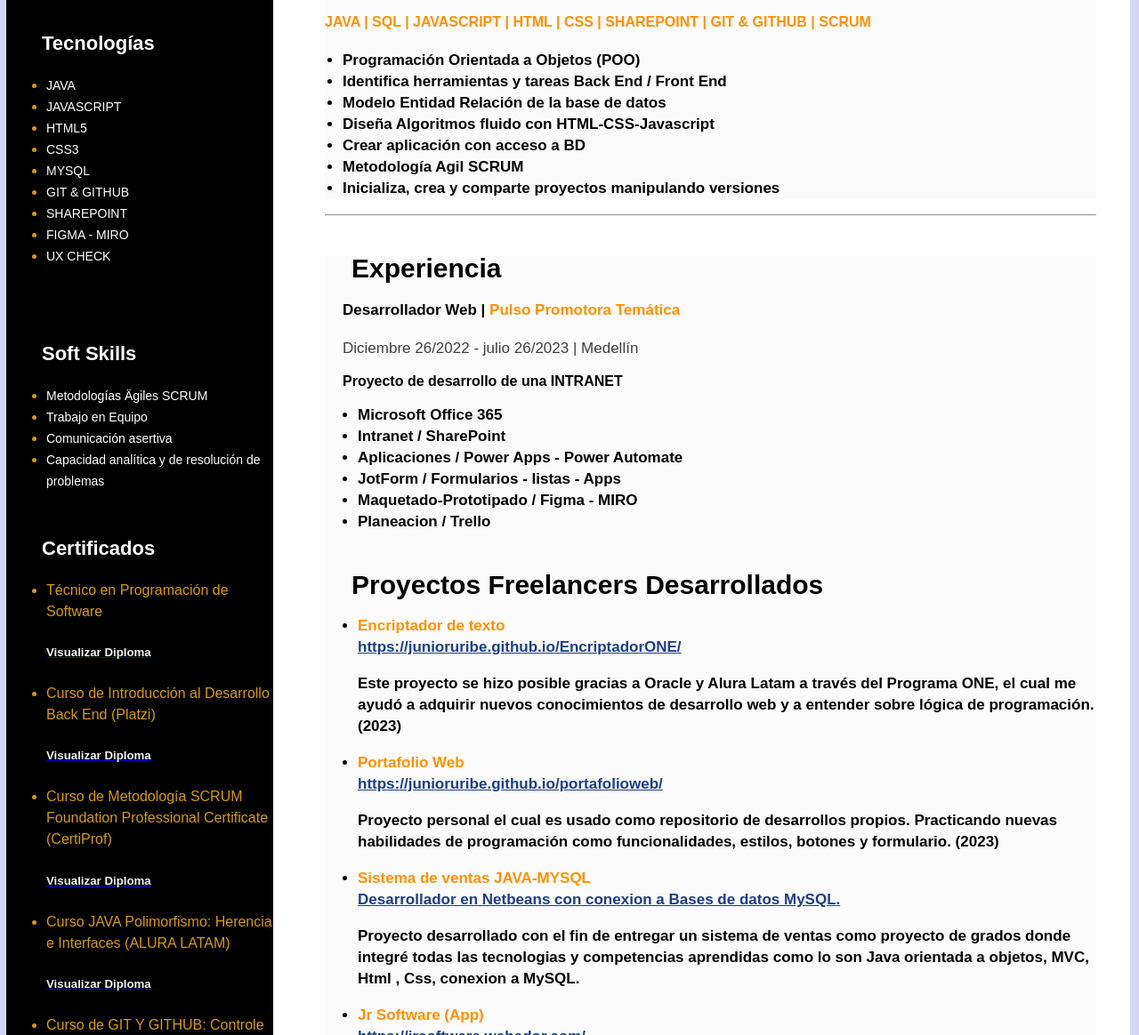
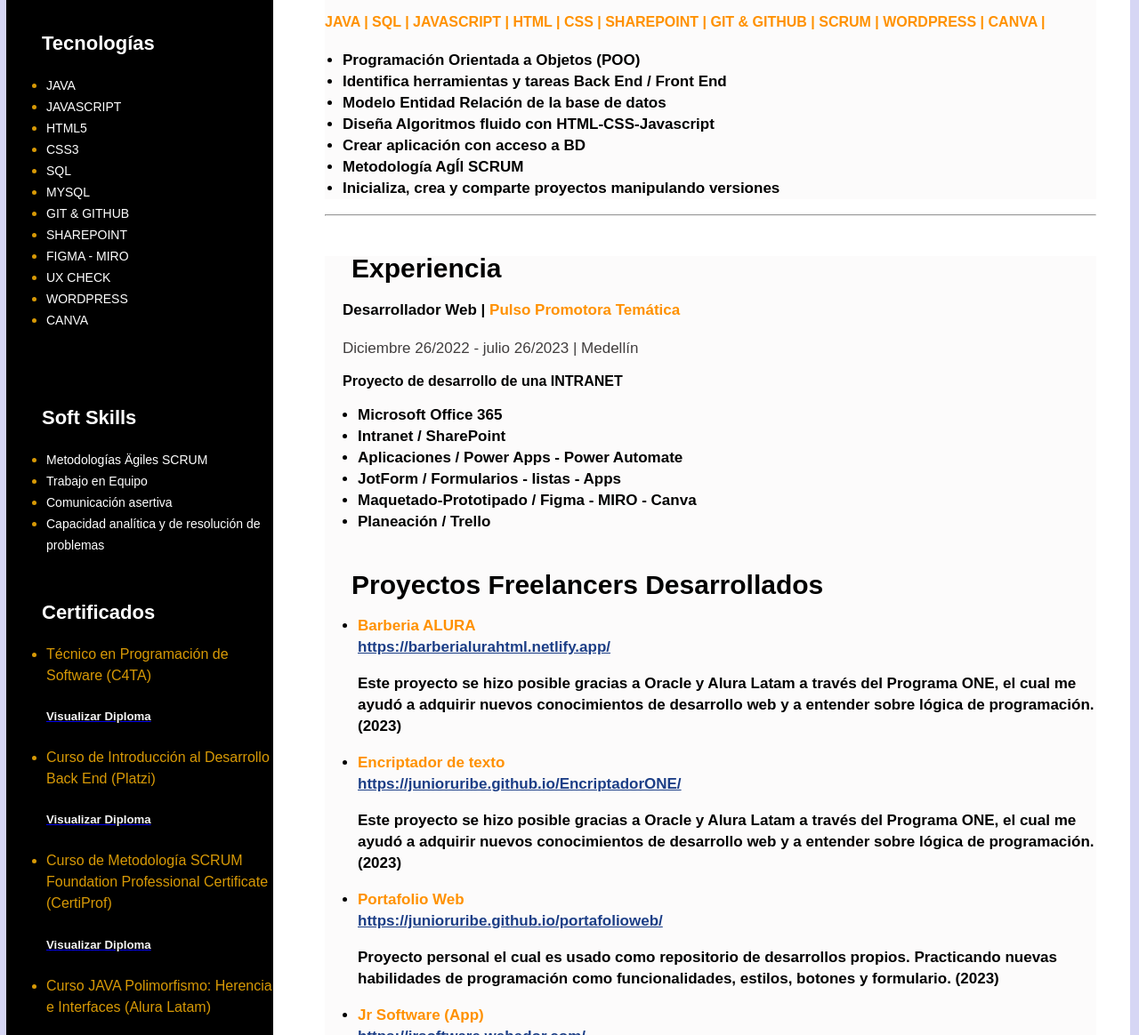
Before and after one commit to junioruribe/HojaDeVidaJR, a plain HTML site: page index.html in a window 1280 px wide. Shown: the part 463-1627 px from the top of the page at 89% size. Drawn offline with Linux system fonts and the light colour scheme.

Commit message:
hoja de vida nueva

```diff
--- a/index.html
+++ b/index.html
@@ -19,7 +19,7 @@
 
                     <h3 class="titulo-seccion-principal">Software Developer JR</h3>
                     <p class="texto-descripcion">
-                        Desarrollador de Software JR Egresado de la Universidad C4TA (Medellín). Tengo conocimiento en JAVA - HTML - CSS - JAVASCRIPT - MYSQL - GIT & GITHUB - SHAREPOINT, Certificado en un Curso en Manejo de pruebas de Software y metodologia SCRUM. Me gustan los retos estar en constante evolución y aprendizaje con las últimas tecnologías. Soy comprometido con los objetivos para cumplir con las metas y los proyectos a trabajar.
+                        Desarrollador de Software JR Egresado de la Universidad C4TA (Medellín). Tengo conocimiento en JAVA - HTML - CSS - JAVASCRIPT - MYSQL - GIT & GITHUB - SHAREPOINT - WORDPRESS - CANVA, Certificado de Curso en Manejo de pruebas de Software y metodologia SCRUM. Me gustan los retos estar en constante evolución y aprendizaje con las últimas tecnologías. Soy comprometido con los objetivos para cumplir con las metas y los proyectos a trabajar.
                     </p>
                 </div>
                 <hr>
@@ -27,7 +27,7 @@
                    <!-- habilidades tecnicas-->
                    <div class="proyectos">
                     <h3 class="titulo-seccion-principal" >Habilidades Técnicas </h3>
-                    <h4><span class="texto-naranja">JAVA | SQL | JAVASCRIPT | HTML | CSS | SHAREPOINT | GIT & GITHUB | SCRUM </span></h4>
+                    <h4><span class="texto-naranja">JAVA | SQL | JAVASCRIPT | HTML | CSS | SHAREPOINT | GIT & GITHUB | SCRUM | WORDPRESS | CANVA |</span></h4>
                     <ul class="lista-proyectos">
                         <li class="primer-elemento-lista">
                             <a class="enlace-proyectos"></a>Programación Orientada a Objetos (POO)</a>
@@ -45,7 +45,7 @@
                             <a class="enlace-proyectos"></a>Crear aplicación con acceso a BD </a>
                         </li>
                         <li>
-                            <a class="enlace-proyectos"></a>Metodología Agil SCRUM</a>
+                            <a class="enlace-proyectos"></a>Metodología AgÍl SCRUM</a>
                         </li>
                         <li>
                             <a class="enlace-proyectos"></a>Inicializa, crea y comparte proyectos manipulando versiones</a>
@@ -66,8 +66,8 @@
                             <li>Intranet / SharePoint</li>
                             <li>Aplicaciones / Power Apps - Power Automate</li>
                             <li>JotForm / Formularios - listas - Apps</li>
-                            <li>Maquetado-Prototipado / Figma - MIRO</li>
-                            <li>Planeacion / Trello</li>
+                            <li>Maquetado-Prototipado / Figma - MIRO - Canva                          </li>
+                            <li>Planeación / Trello</li>
                         </ul>
                     </h4>
                 </div>
@@ -76,6 +76,11 @@
                     <h3 class="titulo-seccion-principal">Proyectos Freelancers Desarrollados</h3>
                     <h4>
                         <ul class="lista-experiencia">
+                            <li><span class="texto-naranja">Barberia ALURA</span></li>
+                            <a class="lista-link" href="https://barberialurahtml.netlify.app/">https://barberialurahtml.netlify.app/</a>
+                            <p>
+                                Este proyecto se hizo posible gracias a Oracle y Alura Latam a través del Programa ONE, el cual me ayudó a adquirir nuevos conocimientos de desarrollo web y a entender sobre lógica de programación. (2023)
+                            </p>
                             <li><span class="texto-naranja"> Encriptador de texto </span></li>
                             <a class="lista-link" href="https://junioruribe.github.io/EncriptadorONE/">https://junioruribe.github.io/EncriptadorONE/</a>
                             <p>
@@ -87,11 +92,7 @@
                             <p>  Proyecto personal el cual es usado como repositorio de desarrollos propios. Practicando nuevas habilidades de programación como funcionalidades, estilos, botones y formulario. (2023)
                             </p>
 
-                            <li><span class="texto-naranja"> Sistema de ventas JAVA-MYSQL</span></li>
-                            <a class="lista-link" href="https://jrsoftware.webador.com/portafolio/1259587_portafolio-web">Desarrollador en Netbeans con conexion a Bases de datos MySQL.</a>
-                            <p>
-                                Proyecto desarrollado con el fin de entregar un sistema de ventas como proyecto de grados donde integré todas las tecnologias y competencias aprendidas como lo son Java orientada a objetos, MVC, Html , Css, conexion a MySQL.
-                            </p>
+
 
                             <li><span class="texto-naranja"> Jr Software (App) </span></li>
                             <a class="lista-link" href="https://jrsoftware.webador.com//">https://jrsoftware.webador.com/</a>
@@ -104,11 +105,10 @@
                             <p>
                                 Proyecto Desarrollado en la Suit de Office 365 y SharePoint, para la empresa de Pulso Promotora Tématica.
                             </p>
-
-                            <li><span class="texto-naranja">Barberia ALURA</span></li>
-                            <a class="lista-link" href="https://barberialurahtml.netlify.app/">https://barberialurahtml.netlify.app/</a>
+                            <li><span class="texto-naranja"> Sistema de ventas JAVA-MYSQL</span></li>
+                            <a class="lista-link" href="https://jrsoftware.webador.com/portafolio/1259587_portafolio-web">Desarrollador en Netbeans con conexion a Bases de datos MySQL.</a>
                             <p>
-                                Este proyecto se hizo posible gracias a Oracle y Alura Latam a través del Programa ONE, el cual me ayudó a adquirir nuevos conocimientos de desarrollo web y a entender sobre lógica de programación. (2023)
+                                Proyecto desarrollado con el fin de entregar un sistema de ventas como proyecto de grados donde integré todas las tecnologias y competencias aprendidas como lo son Java orientada a objetos, MVC, Html , Css, conexion a MySQL.
                             </p>
                     </h4>
                 </div>
@@ -150,11 +150,14 @@
                                 <li><span class="elemento-lista-lateral">JAVASCRIPT</span></li>
                                 <li><span class="elemento-lista-lateral">HTML5</span></li>
                                 <li><span class="elemento-lista-lateral">CSS3</span></li>
+                                <li><span class="elemento-lista-lateral">SQL</span></li>
                                 <li><span class="elemento-lista-lateral">MYSQL</span></li>
                                 <li><span class="elemento-lista-lateral">GIT & GITHUB</span></li>
                                 <li><span class="elemento-lista-lateral">SHAREPOINT</span></li>
                                 <li><span class="elemento-lista-lateral">FIGMA - MIRO</span></li>
                                 <li><span class="elemento-lista-lateral">UX CHECK</span></li>
+                                <li><span class="elemento-lista-lateral">WORDPRESS</span></li>
+                                <li><span class="elemento-lista-lateral">CANVA</span></li>
                             </ul>
                         </div>
 
@@ -176,7 +179,7 @@
                                 <h3 class="titulo-lateral">Certificados</h3>
                                 <ul  class="lista-lateral">
                                     <li>
-                                        <a>Técnico en Programación de Software</a>
+                                        <a>Técnico en Programación de Software (C4TA)</a>
                                         <a href="CERTIFICADOS/Diploma Tecnico Software.pdf" download="diploma-programacion-basica"> <h5 class="lista-2">Visualizar Diploma</h5></a>
                                     </li>
                                     <li>
@@ -188,11 +191,11 @@
                                         <a href="CERTIFICADOS/CertificadoSCRUM.pdf" download="CertificadoSCRUM"> <h5 class="lista-2">Visualizar Diploma</h5></a>
                                     </li>
                                     <li>
-                                        <a>Curso JAVA Polimorfismo: Herencia e Interfaces (ALURA LATAM)</a>
+                                        <a>Curso JAVA Polimorfismo: Herencia e Interfaces (Alura Latam)</a>
                                         <a href="https://app.aluracursos.com/certificate/juniorjauc/html5-css3-primera-pagina-web" download="CursoMiprimerapáginaweb"> <h5 class="lista-2">Visualizar Diploma</h5></a>
                                     </li>
                                     <li>
-                                        <a>Curso de GIT Y GITHUB: Controle y Comparta su Código (ALURA LATAM)</a>
+                                        <a>Curso de GIT Y GITHUB: Controle y Comparta su Código (Alura Latam)</a>
                                         <a href="https://app.aluracursos.com/certificate/juniorjauc/git-github-control-version" download="github"> <h5 class="lista-2">Visualizar Diploma</h5></a>
                                     </li>
                                     <li>
```
